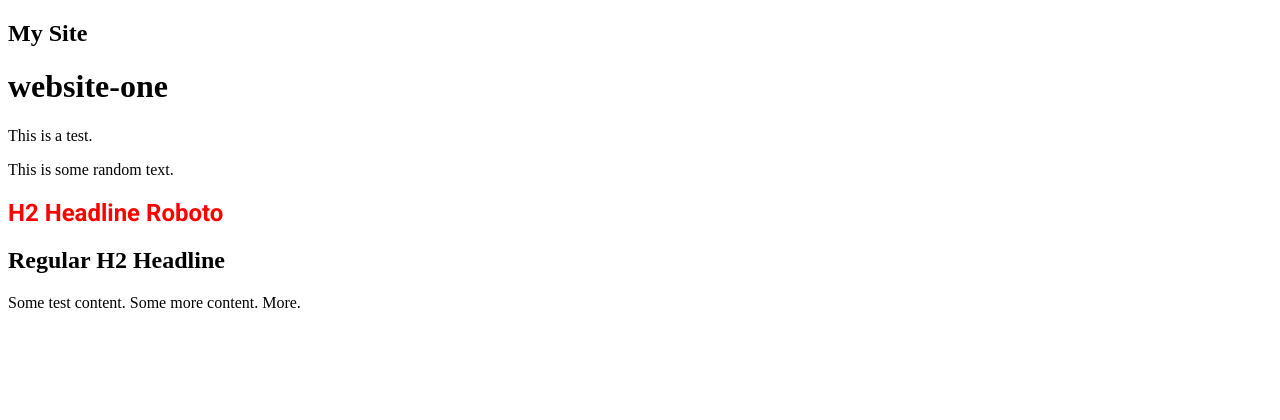
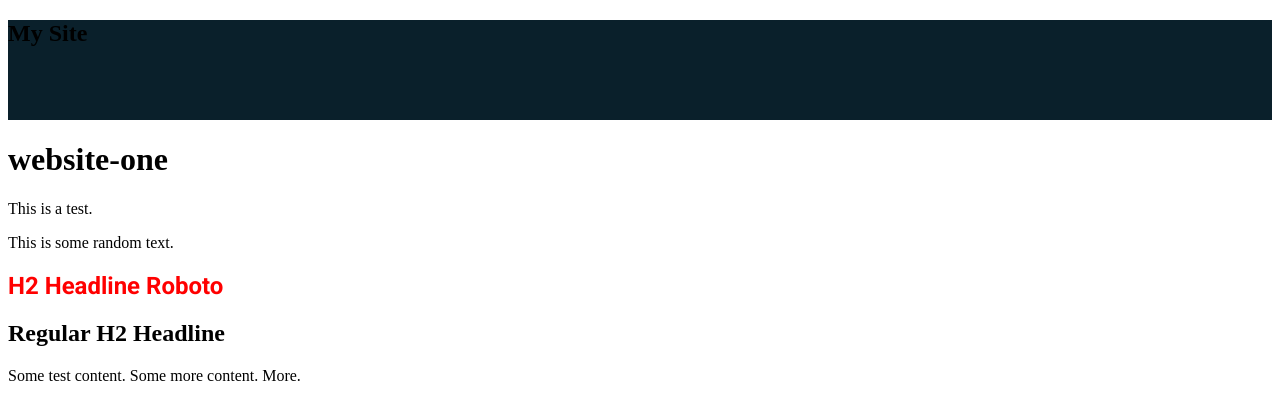
Before and after one commit to dhelmer/website-one, a Jekyll site: the page built from README.md, in a window 1280 px wide. Shown: the top 420 px of the page. Built offline with Jekyll 4.4.1, drawn with Linux system fonts in a browser that asks for light colours; our own code applies the rules of GitHub Pages for plain Markdown files.

Commit message:
CSS update

```diff
--- a/assets/css/styles.css
+++ b/assets/css/styles.css
@@ -3,7 +3,7 @@ h2.headline {
   color: red;
 }
 
-header .site-header {
+header.site-header {
   background-color: #0a202b;
   height: 100px;
 }
--- a/assets/css/styles.scss
+++ b/assets/css/styles.scss
@@ -4,7 +4,7 @@ h2.headline {
 }
 
 header {
-  .site-header {
+  &.site-header {
     background-color: #0a202b;
     height: 100px;
   }
```
